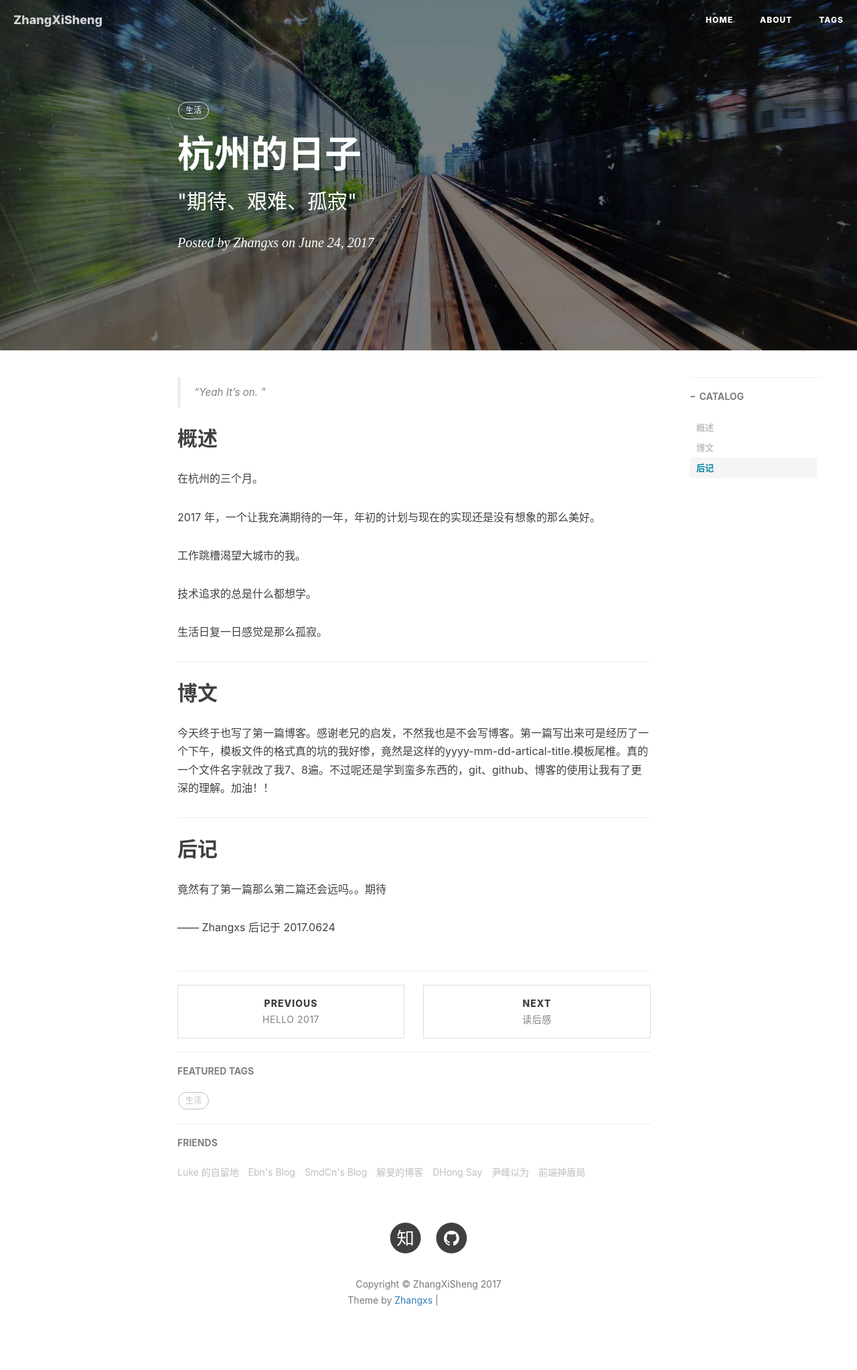
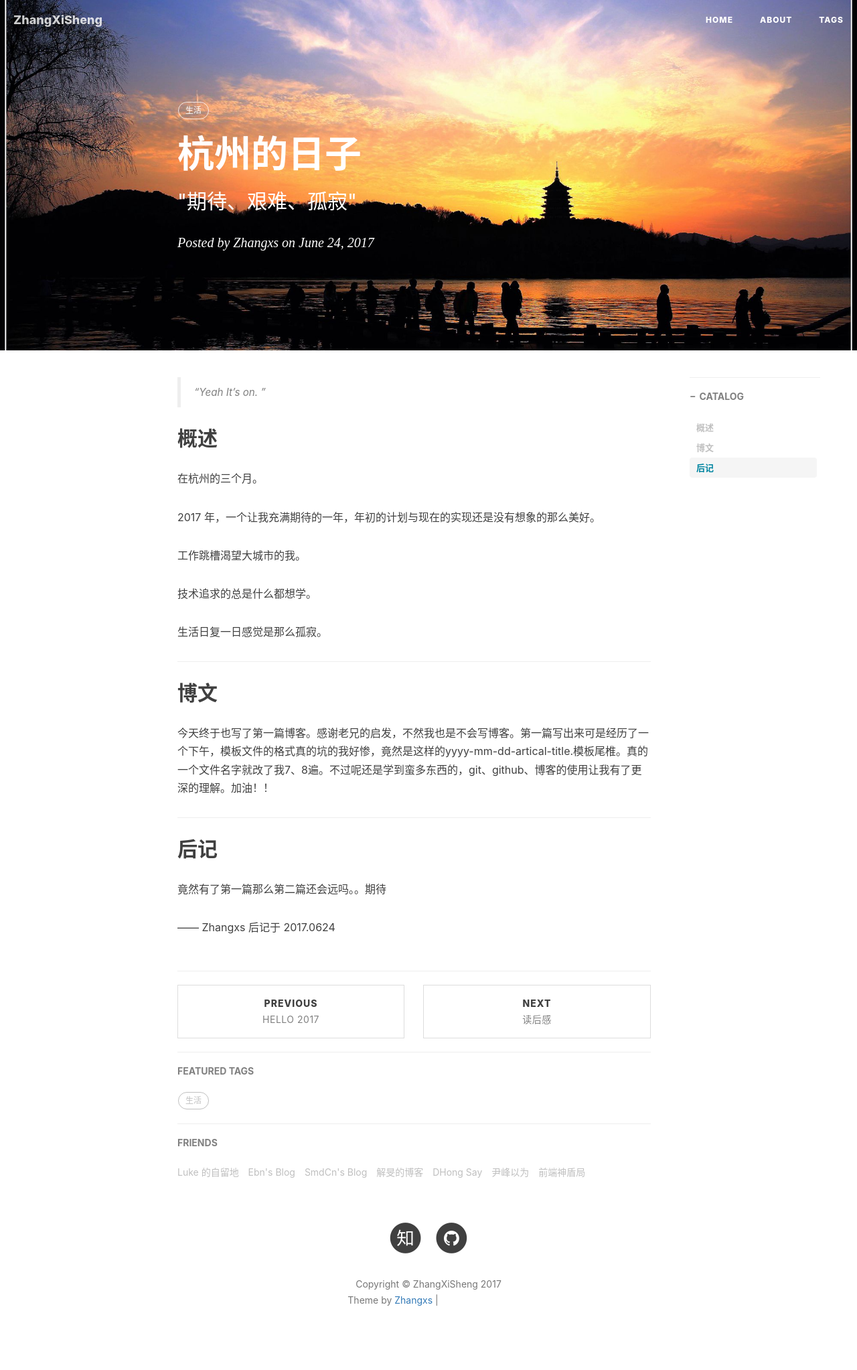
Before and after one commit to mrzhangxisheng/mrzhangxisheng.github.io, a Jekyll site: the page built from _posts/2017-6-23-life-DayOne.markdown, in a window 1280 px wide. Shown: the whole page at 67% size. Built offline with Jekyll 4.4.1, drawn with Linux system fonts in a browser that asks for light colours; nearby versions of some CDN libraries; comment, search, counter and statistics services are not loaded; grey boxes are pictures that could not be loaded.

Commit message:
修改背景图片

```diff
--- a/_posts/2017-6-23-life-DayOne.markdown
+++ b/_posts/2017-6-23-life-DayOne.markdown
@@ -4,7 +4,7 @@
 subtitle:   " \"期待、艰难、孤寂\""
 date:       2017-06-24 12:00:00
 author:     "Zhangxs"
-header-img: "img/post-bg-2015.jpg"
+header-img: "img/post-bgxihu-2017.jpg"
 catalog: true
 tags:
     - 生活
```
